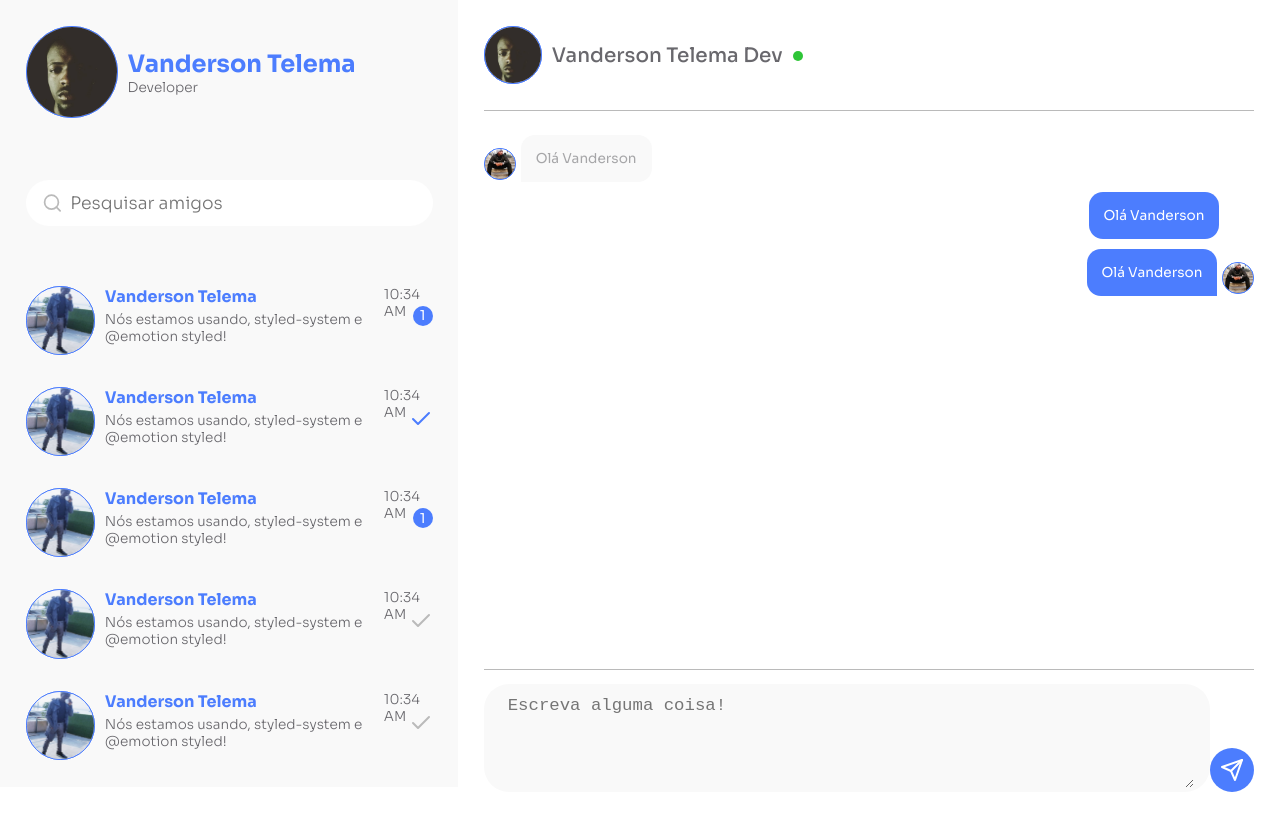
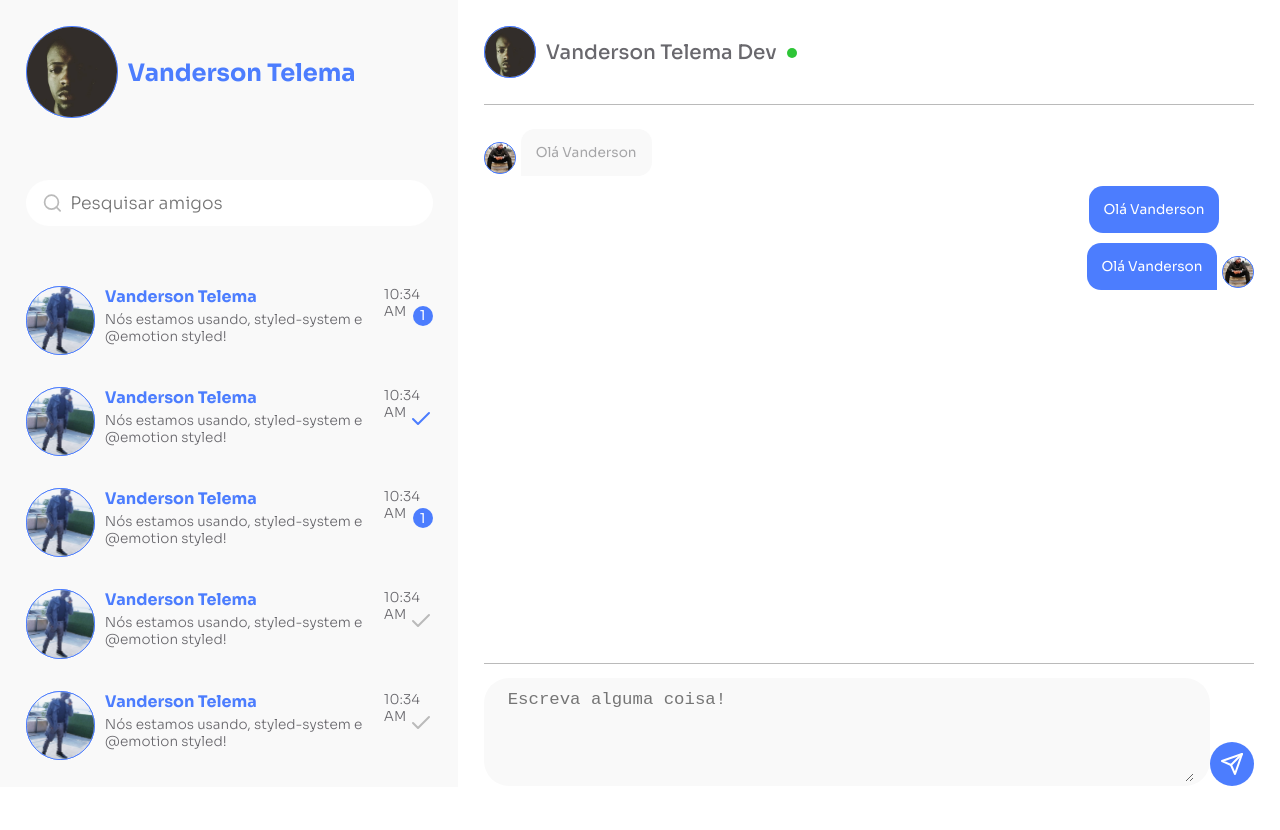
Before and after one commit to Vanderson7593/socialize, a Next.js app: page / in a window 1280 px wide. Built offline with nearby package versions, Linux system fonts and the light colour scheme.

Commit message:
left side refactor

```diff
--- a/client/views/messenger/components/left-side/index.tsx
+++ b/client/views/messenger/components/left-side/index.tsx
@@ -1,5 +1,5 @@
 import { Avatar, Input } from '@components'
-import { Flex, Heading, Text } from '@elements'
+import { Flex, Heading } from '@elements'
 import { useTheme } from '@emotion/react'
 import { Search } from '@svgs'
 import { FC } from 'react'
@@ -17,19 +17,14 @@ const LeftSide: FC = () => {
       p={['10%', '8%', '6%', '2%']}
       style={{ gap: 60 }}
     >
-      <Flex
-        flexDirection={['column', 'column', 'column', 'row']}
-        alignItems={['center', 'center', 'center', 'center']}
-        style={{ gap: 10 }}
-      >
+      <Flex flexDirection="row" alignItems="center" style={{ gap: 10 }}>
         <Flex>
           <Avatar src="/me.jpg" width={90} height={90} alt="user-profile-image" />
         </Flex>
-        <Flex flexDirection="column" alignItems={['center', 'center', 'center', 'flex-start']}>
+        <Flex>
           <Heading color={colors.BLUE} as="h4">
             Vanderson Telema
           </Heading>
-          <Text>Developer</Text>
         </Flex>
       </Flex>
       <Flex width={['100%', '100%', '60%', '100%']}>
--- a/client/views/messenger/components/middle/index.tsx
+++ b/client/views/messenger/components/middle/index.tsx
@@ -17,7 +17,7 @@ const Middle: FC = () => {
     >
       <Flex alignItems={['center']} style={{ gap: 10 }}>
         <Flex>
-          <Avatar src="/me.jpg" width={56} height={56} alt="user-profile-image" />
+          <Avatar src="/me.jpg" width={50} height={50} alt="user-profile-image" />
         </Flex>
         <Flex alignItems={['center']} style={{ gap: 10 }}>
           <Text fontWeight="500" fontSize={fontSizes.Large} color={colors.GREY_DARK}>
```
